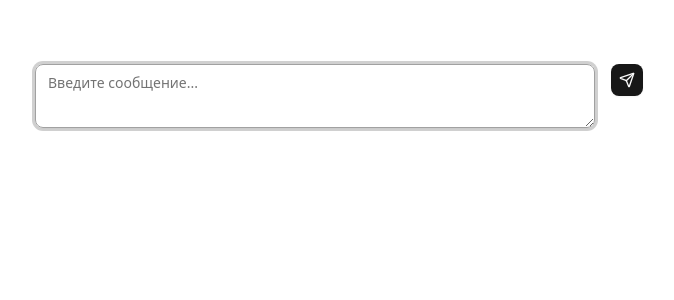
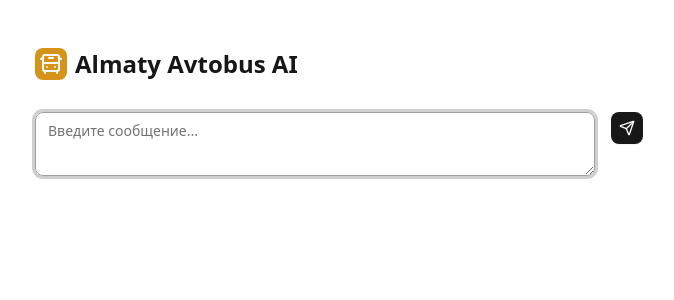
Before and after one commit to nomomon/almaty-avtobus-ai, a Next.js app: page / in a window 1280 px wide. Shown: the top 300 px of the page, without its empty margins (301-975 px from the left). Built offline with nearby package versions, Linux system fonts and the light colour scheme.

Commit message:
feat: add Logo component and update Home layout for improved branding

```diff
--- a/app/page.tsx
+++ b/app/page.tsx
@@ -6,6 +6,7 @@ import { useChat } from "@ai-sdk/react";
 import { Send } from "lucide-react";
 import { useEnterSubmit } from "@/lib/hooks/use-enter-submit";
 import Chat from "@/components/templates/chat";
+import Logo from "@/components/atoms/logo";
 
 export default function Home() {
   const { messages, input, handleInputChange, handleSubmit, addToolResult } =
@@ -13,7 +14,8 @@ export default function Home() {
   const { handleKeyDown } = useEnterSubmit();
 
   return (
-    <div className="flex flex-col h-screen p-4 gap-4">
+    <div className="flex flex-col min-h-screen p-4 gap-4 pb-80">
+      <Logo />
       <Chat messages={messages} addToolResult={addToolResult} />
       <div className="flex flex-row gap-4">
         <Textarea
--- /dev/null
+++ b/components/atoms/logo.tsx
@@ -0,0 +1,12 @@
+import { BusFront } from "lucide-react";
+
+const Logo = () => (
+  <div className="flex items-center gap-2 text-lg font-semibold text-primary">
+    <div className="flex items-center  justify-center h-8 w-8 bg-yellow-600/90 rounded-md">
+      <BusFront className="h-6 w-6 text-primary-foreground" />
+    </div>
+    <span className="text-2xl font-bold">Almaty Avtobus AI</span>
+  </div>
+);
+
+export default Logo;
--- a/lib/transport-api/index.ts
+++ b/lib/transport-api/index.ts
@@ -6,7 +6,7 @@ export function getApiHeaders(options?: {
 }): Record<string, string> {
   const baseHeaders: Record<string, string> = {
     "x-auth-token":
-      "03AFcWeA7X7dkTlK0EJCZJkdZLUHTkB-86EdFLUpz51QGRdpeCX1ThFXxyzOWn5jtyw30eKJL9Ea8pcJ7otKs7z-q2jBzvpVFXQhLh9bc6G1Zat4R3wCPcPEBMh8y1pSTRNOE9nfOgCe43Juzh-4SUGLRAXN3O90nOz_s9Vw8xK03IdUyG2XWyEXox8R6AxUsTtMZ3gleIyeVBQrRSJAZ3RpIhazmI1xFupsosiAxb1JKUjUcG6PiYYz2_EMo7dDD9xTyplCYWYhDVSs8HCY8ln5rs4SEmD1rvxM83bhlVYdKDN0aMwn3l4JnTj2SU-XKb3zP1gNSMf60XxexqNaNn7v111z2kHUdrwIe8KJlTmlAS2er6uYInZlmhweDqXo58eOJkQ2Y2YdWWAefnWeKxqBXTWxJ8qOdZVdD0JQWTjTAi6uTbPC9wyyUwrpZii0qDA6nz6vqqmmjoA_fGdIN_UWKf31yZnAG3a_rOtHgbljy-QVeM_D9JIg3Q9gbj8EpUBas0Gq1k8L-9nwc7sUbK_W34muaC813-5Y0T0snIyJT6a4XBWLsxTZN5QIiVyO6kyLxDNHZn_DL60nHw9o7dYm7UBywMwdiH6T_nI_R8fuy8EfYoLnV28AhUTqNYLmUkys0NsFxSK1o7kCZ8h8V0VlEpuSmCYwVAtveDLdEok08JGdkXXCEEorUMAQ-cssQ5tM8KGrS80hCGyN4uZU8g6muGOJSf2siAvD0OzHDNyBvxSDDyn0SgmOm37jqFcVeqxpnNrN_MFp1DJJlSHNLoHWTGhR1pCrI2O9IGQlWIx34GK3UYSQv50VlBzYSkS_GVn6P69rsz7XsSatrj1Kxzmkp_n4vwVbUCtHvI7r9L69zxiht64xCPiByioFCRlNyd7JrXVWvED3POv0x50jOcOVtS2Ixx1MO7yz8spiWWy_K5YFLxXnQAiQc",
+      "03AFcWeA5kkpiC_2Ih04wu30m4fzy_xA_teFWlUz2VQPy-G1tffoVQaCABBb8vK9cBNMcrrRkIakRXUGfqnxr_D257DKSw0r6XqFYsBSu4o3b0DrpFYoTRRdJ3KQpeMvYfogrkGYfblhFajdR8tZmsPPoNyZwCJWxaR7gHWcMm1h_83AG2XiSHmDye-w4J2NiOJbjfVLBO5Bdz9PjnOsX2HdM0AJbC5osMF_Tiu1gp6yins4Vc2cx5izKcfI4FEBm4xLUXWR8OMtzy-430Jkjjt4vzeQ3YUQFHUEs6X-_o8Xu32qCH_ygUJ5dzekopzGVtRNBzycLTuUJnMjoiU6Hu977xpoZFi8LVlWQcoj0BDPwPv1vP2mfbQYU-zZ-iZy4ZP4RBX6FYPHzardjUR1tOAac3m41YXl_5U1INv_gyMLc4ElUd2xCjByutzFQ-DrvFGWeit7TQJENaTpg9aDZE2WRbNzv7mtHzMuD7I1C6nTBgXIJh5jbBQv1Y7CW_rr_MiHQk--B_yoRgknymMjaIxjd13ySpxgslFWCJ3zZAlTvxfmxOQ89N5RkkWNm5c2YovPUPf7wSMg6hjxwDUOe6cYVakkd3R8iKN5xG2anXgDLxcrT3_9IpC_K3nJq5An249ieUqDcvWOjnNvcMB-WXReJ7hHn-zJmKwt6CNJu0PonaGs7uX17nRVvu2eSvy9pfTla21jKT3Eu0H6dh4dsZ0dZwKHQS8Edequ_2CI4oRCSChkll_u6WAd0moKgF4Ugu5q-z3mot1ohZvU-U_ycfZSEm1-zAq9nodEDcwkHviqrC5_qzKTKAi0AnMD8hOaREVKyzWgiP186lsNKh4L3jlLdj_OlQ15xAKKCcI7sf64gXXP_fIEg1my4bUAYbo4k4U9xI2Vjkcvit7XTEjR3J1gbFN8YDypFC5NrkqwC_NHjnKu-WsTXMlxA",
     "x-visitor-id": "32ab9824c76b4254c6760f8ac7f7f303",
   };
   if (options?.accept) baseHeaders["accept"] = options.accept;
```
